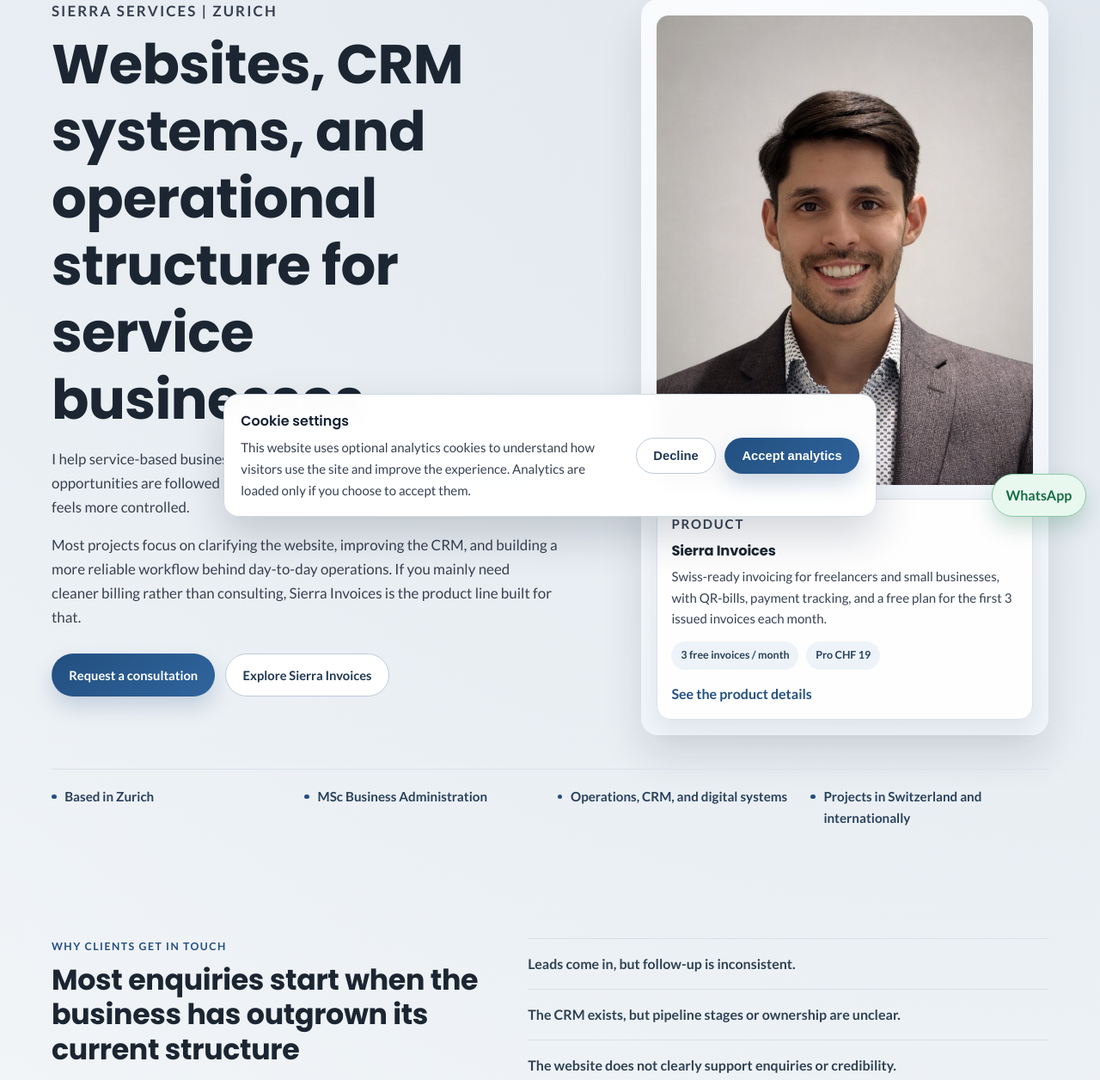
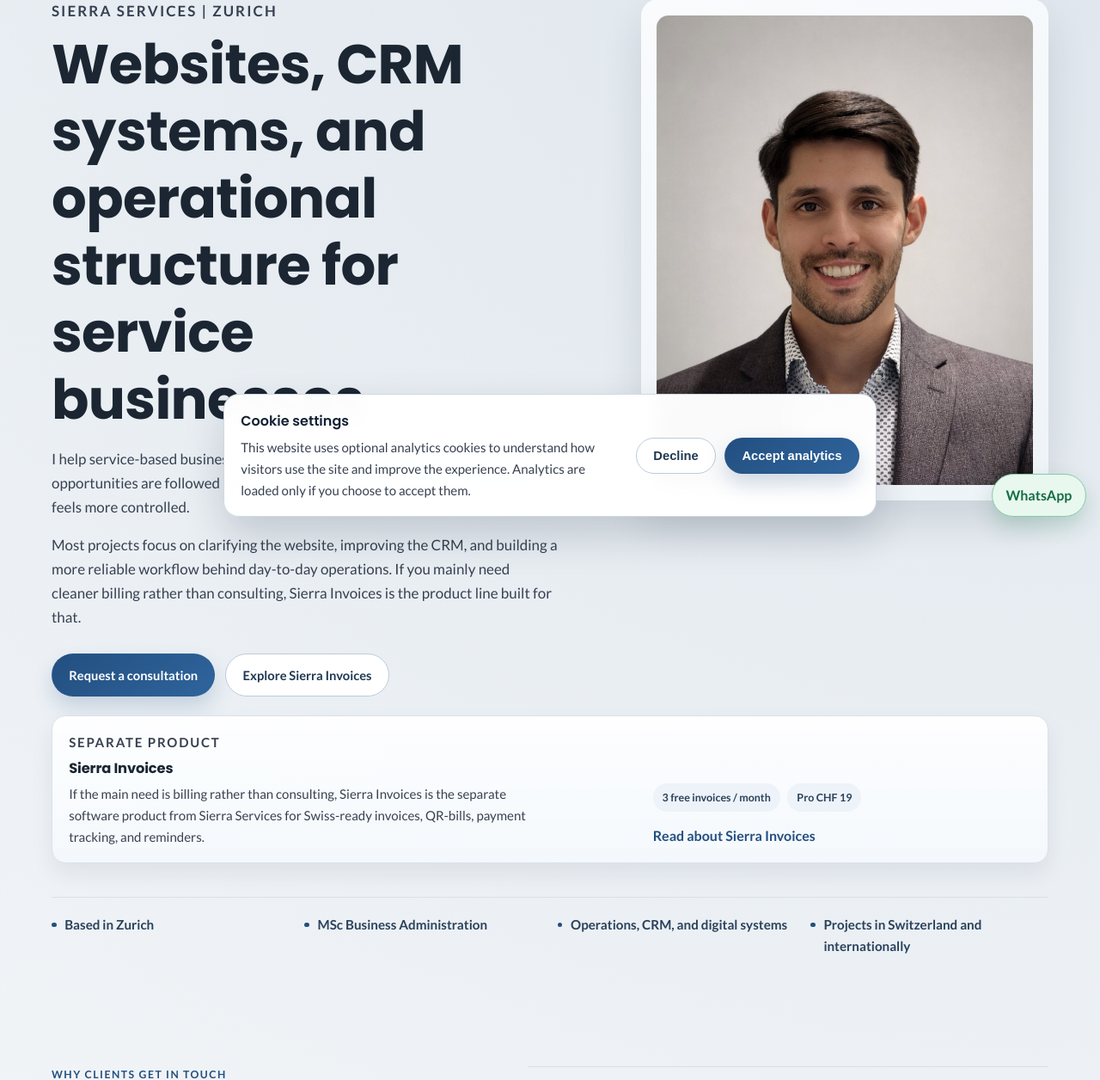
Before and after one commit to Sansiag94/sierraservices, a PHP site: page / in a window 1280 px wide. Shown: the part 183-1439 px from the top of the page at 86% size. Run offline with PHP 8.4, Linux system fonts and the light colour scheme.

Commit message:
Refine Sierra Invoices website presentation

```diff
--- a/index.html
+++ b/index.html
@@ -214,16 +214,22 @@
             </div>
             <aside class="hero-portrait-wrap" data-reveal aria-label="Portrait of Santiago Sierra">
               <img src="/portrait-home-optimized.jpg" alt="Santiago Sierra portrait" class="hero-portrait" fetchpriority="high" decoding="async">
-              <div class="hero-product-note">
+            </aside>
+          </div>
+          <div class="container hero-product-band" data-reveal>
+            <article class="hero-product-note hero-product-note--standalone">
+              <div>
                 <p class="section-kicker">
-                  Product
+                  Separate product
                 </p>
                 <h3>
                   Sierra Invoices
                 </h3>
                 <p>
-                  Swiss-ready invoicing for freelancers and small businesses, with QR-bills, payment tracking, and a free plan for the first 3 issued invoices each month.
+                  If the main need is billing rather than consulting, Sierra Invoices is the separate software product from Sierra Services for Swiss-ready invoices, QR-bills, payment tracking, and reminders.
                 </p>
+              </div>
+              <div>
                 <div class="hero-product-note__meta">
                   <span>
                     3 free invoices / month
@@ -233,10 +239,10 @@
                   </span>
                 </div>
                 <a href="/sierra-invoices" class="text-link">
-                  See the product details
+                  Read about Sierra Invoices
                 </a>
               </div>
-            </aside>
+            </article>
           </div>
           <div class="container" data-reveal>
             <ul class="proof-strip">
--- a/styles.css
+++ b/styles.css
@@ -359,8 +359,6 @@ section {
 }
 
 .hero-portrait-wrap {
-  display: grid;
-  gap: 1rem;
   background: linear-gradient(160deg, #f9fbfd 0%, #eef3f8 100%);
   border: 0;
   border-radius: var(--radius-lg);
@@ -379,11 +377,15 @@ section {
   margin-top: 1rem;
 }
 
+.hero-product-band {
+  margin-top: 1.35rem;
+}
+
 .hero-product-note {
   border: 1px solid #d9e2eb;
   border-radius: 16px;
-  background: rgba(255, 255, 255, 0.92);
-  padding: 1rem;
+  background: linear-gradient(180deg, rgba(255, 255, 255, 0.96), rgba(244, 248, 252, 0.98));
+  padding: 1.1rem 1.2rem;
   box-shadow: 0 12px 26px rgba(18, 35, 53, 0.07);
 }
 
@@ -411,6 +413,17 @@ section {
   font-size: 0.78rem;
   font-weight: 700;
   padding: 0.38rem 0.68rem;
+}
+
+.hero-product-note--standalone {
+  display: grid;
+  grid-template-columns: minmax(0, 1.2fr) minmax(16rem, 0.8fr);
+  gap: 1.2rem;
+  align-items: end;
+}
+
+.hero-product-note--standalone p {
+  max-width: 62ch;
 }
 
 .proof-strip {
@@ -1154,8 +1167,8 @@ section {
 
 .product-landing-grid {
   display: grid;
-  gap: 1.4rem;
-  grid-template-columns: minmax(0, 1.08fr) minmax(20rem, 0.92fr);
+  gap: 1.8rem;
+  grid-template-columns: minmax(0, 1fr) minmax(22rem, 0.96fr);
   align-items: start;
 }
 
@@ -1508,6 +1521,7 @@ section {
     grid-template-columns: repeat(2, minmax(0, 1fr));
   }
 
+  .hero-product-note--standalone,
   .page-summary-grid,
   .pricing-grid {
     grid-template-columns: repeat(2, minmax(0, 1fr));
@@ -1536,6 +1550,7 @@ section {
 
   .service-preview-grid,
   .product-promo,
+  .hero-product-note--standalone,
   .page-summary-grid,
   .pricing-grid,
   .two-col,
```
Also changed, not shown: sierra-invoices/index.html (+3 -6 lines).
